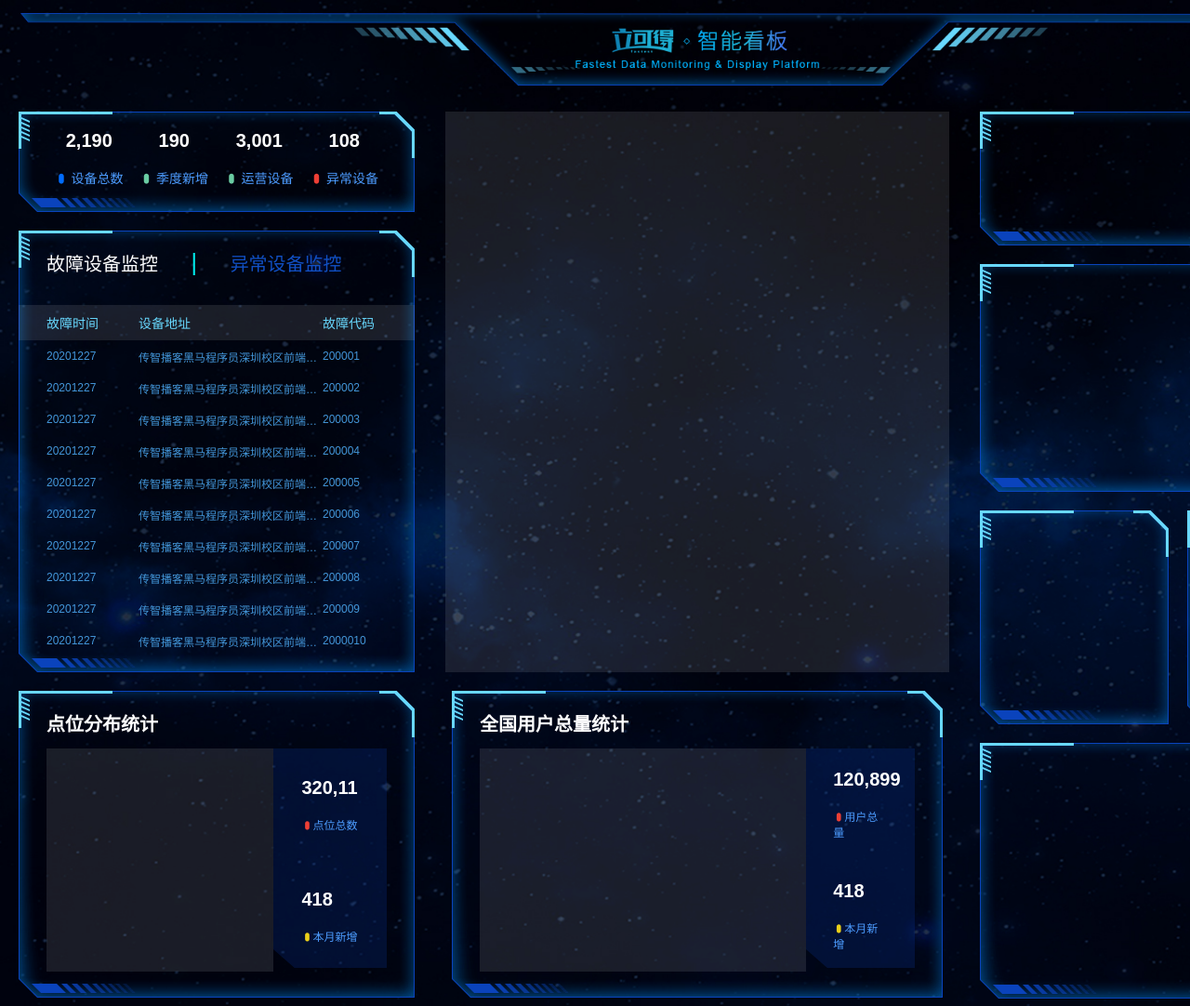
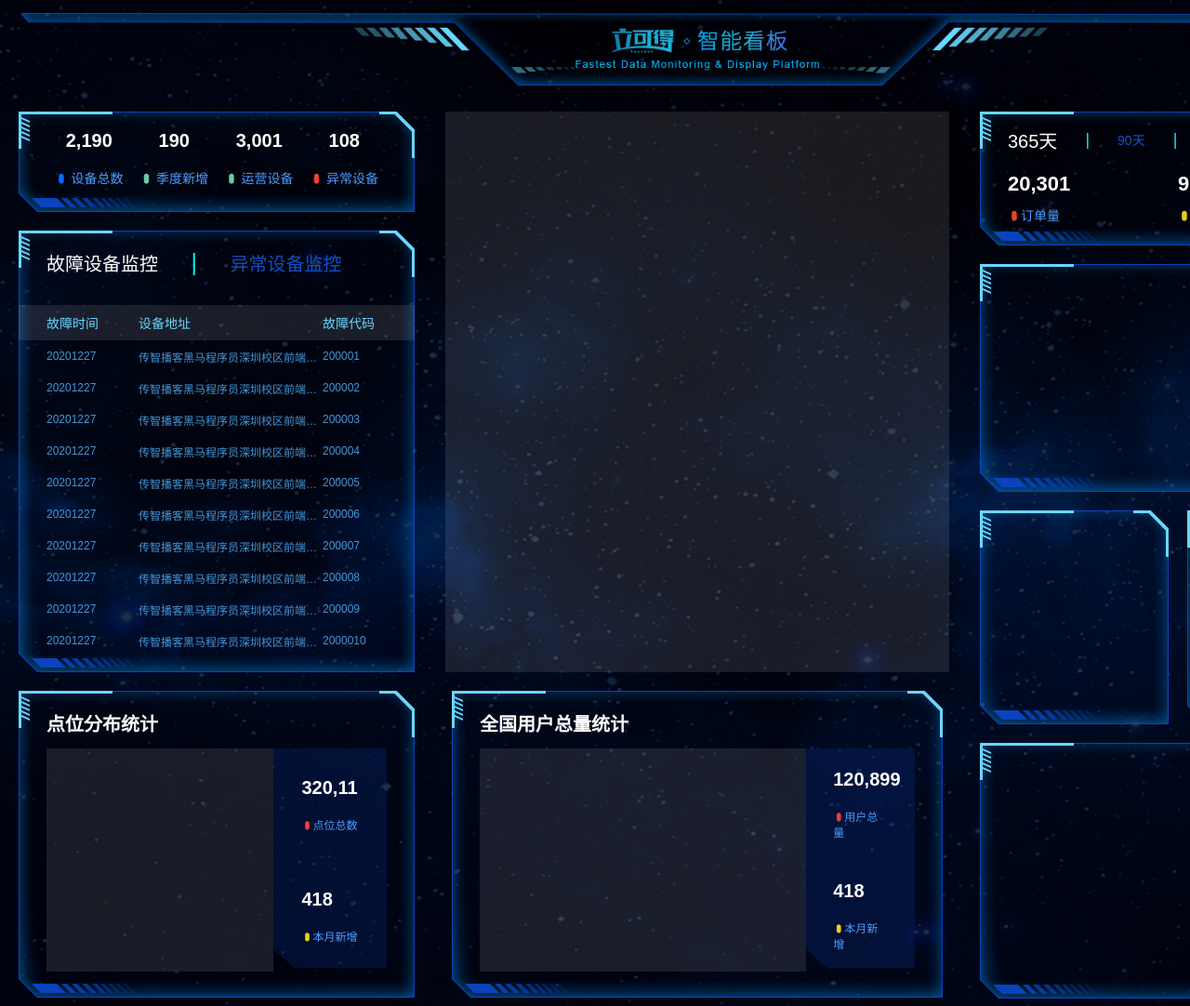
Before and after one commit to liziuo2/dataBoard, a plain HTML site: page index.html in a window 1280 px wide. Shown: the top 1082 px of the page at 93% size. Drawn offline with nearby package versions, Linux system fonts and the light colour scheme; files whose address does not match are found by name.

Commit message:
订单销售额概览布局完成

```diff
--- a/css/index.css
+++ b/css/index.css
@@ -215,6 +215,44 @@ body{
 .order{
     height: 144px;
 }
+.order .title{
+    display: flex;
+    height: 20px;
+    align-items: center;
+}
+.order .title a{
+    font-size: 14px;
+    color: #1950c4;
+}
+.order .title a.active{
+    color: #fff;
+    font-size: 20px;
+}
+.order .title .sp{
+    font-size: 18px;
+    color: #00f2f1;
+    margin: 0 30px;
+}
+.order .data{
+    display: flex;
+    height: 64px;
+    margin-top: 25px;
+}
+.order .data .item{
+    flex: 1;
+}
+.order .data h3{
+    font-size: 22px;
+    color: #fff;
+    margin-bottom: 10px;
+}
+.order .data i{
+    font-size: 14px;
+}
+.order .data span{
+    color: #4c9bfd;
+    font-size: 14px;
+}
 
 /* 7.销售额统计样式 */
 .sale{
--- a/index.html
+++ b/index.html
@@ -227,7 +227,9 @@
                 <div class="inner">
                     <h3>点位分布统计</h3>
                     <div class="echarts">
+                        <!-- 饼状图 -->
                         <div class="pie"></div>
+                        <!-- 数据 -->
                         <div class="data">
                             <div class="item">
                                 <h3>320,11</h3>
@@ -252,7 +254,9 @@
                 <div class="inner">
                     <h3>全国用户总量统计</h3>
                     <div class="echarts">
+                        <!-- 柱状图 -->
                         <div class="bar"></div>
+                        <!-- 数据 -->
                         <div class="data">
                             <div class="item">
                                 <h3>120,899</h3>
@@ -272,7 +276,29 @@
         <div class="column">
             <!-- 订单销售额概览 -->
             <div class="panel order">
-                <div class="inner"></div>
+                <div class="inner">
+                    <!-- 标题 -->
+                    <div class="title">
+                        <a href="javascript:" class=" active">365天</a>
+                        <span class="sp">|</span>
+                        <a href="javascript:">90天</a>
+                        <span class="sp">|</span>
+                        <a href="javascript:">30天</a>
+                        <span class="sp">|</span>
+                        <a href="javascript:">24小时</a>
+                    </div>
+                    <!-- 数据 -->
+                    <div class="data">
+                        <div class="item">
+                            <h3>20,301</h3>
+                            <i class="icon-dot" style="color:#ed3f35;"></i><span>订单量</span>
+                        </div>
+                        <div class="item">
+                            <h3>99834</h3>
+                            <i class="icon-dot" style="color:#eacf19;"></i><span>销售额(万元)</span>
+                        </div>
+                    </div>
+                </div>
             </div>
             <!-- 销售额统计 -->
             <div class="panel sale">
```
